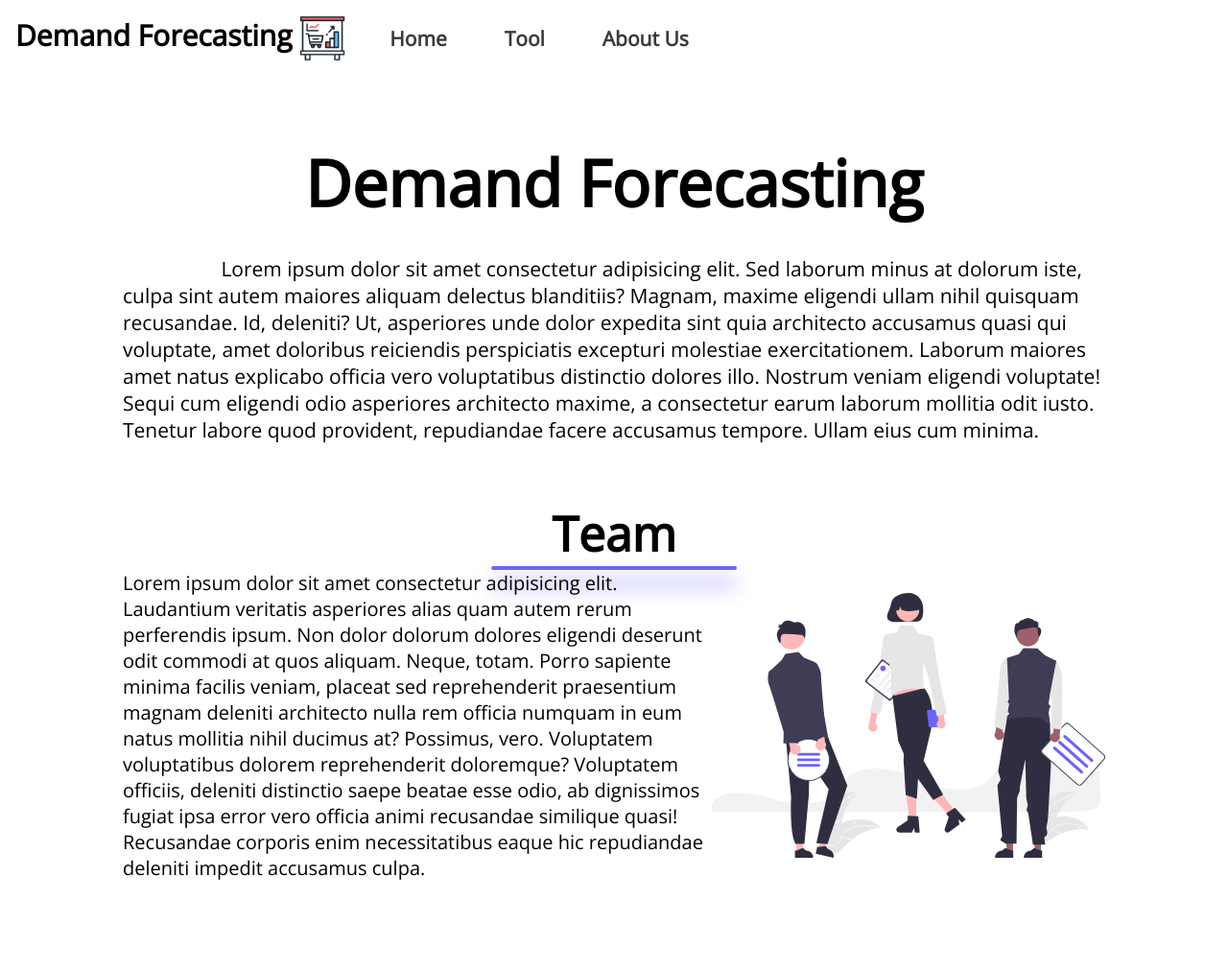
After one commit to RajatDodwadkar/DemandForecasting, a Python web app: template templates/about-us.html in a window 1280 px wide. The commit adds this page. Shown: the whole page at 96% size. Run offline with Jinja, Linux system fonts and the light colour scheme; the template is opened without the code that fills it, so the values that code supplies are empty.

Commit message:
Completed initial front end
Signed-off-by: OmAxiani0 <aximaniom@gmail.com>

```diff
--- /dev/null
+++ b/static/css/about-us-style.css
@@ -0,0 +1,42 @@
+#abt-sec {
+  /* width: 90%; */
+  margin: 64px 128px;
+}
+
+#underscore {
+  background: #6c63ff;
+  box-shadow: 0px 16px 20px 0px #6c63ff;
+}
+
+#hero-section {
+  display: flex;
+  flex-direction: column;
+  justify-content: center;
+  align-items: center;
+}
+
+#hero-section p {
+  margin: 30px 0;
+  text-indent: 10%;
+  font-size: 21px;
+}
+
+#team-sec {
+  display: flex;
+  flex-direction: column;
+  justify-content: center;
+  align-items: center;
+  margin: 30px 0;
+}
+
+#team-content {
+  display: flex;
+  flex-direction: row;
+  justify-content: space-evenly;
+  align-items: center;
+  font-size: 20px;
+}
+
+#team-img {
+  width: 40%;
+}
--- a/static/css/auth/login-style.css
+++ b/static/css/auth/login-style.css
@@ -27,8 +27,7 @@ body {
 
 #login-form input {
   outline: none;
-  border: none; /*1px solid gray;*/
-  /* border-radius: 8px; */
+  border: none;
   border-bottom: 1px solid gray;
   margin-bottom: 40px;
   padding: 8px;
--- a/static/css/main.css
+++ b/static/css/main.css
@@ -17,6 +17,49 @@
   align-items: center;
   justify-content: center;
 }
+
+/** Navbar Styling */
+
+#navbar {
+  display: flex;
+  flex-direction: row;
+  justify-content: space-between;
+}
+
+#navbar ul {
+  list-style: none;
+}
+
+#title {
+  font-size: 30px;
+  margin: 16px;
+  font-weight: 600;
+  display: inline-flex;
+  user-select: none;
+}
+
+#nav-link-list {
+  display: flex;
+  flex-direction: row;
+  align-items: center;
+}
+
+#nav-links {
+  display: flex;
+  flex-direction: row;
+}
+
+#nav-links li a {
+  margin: 10px 30px;
+}
+
+.nav-item a {
+  font-size: 21px;
+  font-weight: 600;
+  color: #3a3a3a;
+  text-decoration: none;
+}
+
 
 body {
   font-size: 16px;
--- /dev/null
+++ b/templates/about-us.html
@@ -0,0 +1,72 @@
+<!DOCTYPE html>
+<html lang="en">
+  <head>
+    <meta charset="UTF-8" />
+    <meta http-equiv="X-UA-Compatible" content="IE=edge" />
+    <meta name="viewport" content="width=device-width, initial-scale=1.0" />
+    <link
+      rel="shortcut icon"
+      href="../static/images/favicon.png"
+      type="image/x-icon"
+    />
+    <link rel="stylesheet" href="../static/css/main.css" />
+    <link rel="stylesheet" href="../static/css/about-us-style.css" />
+    <title>About Us - Demand Forecasting</title>
+  </head>
+  <body>
+    <nav id="navbar">
+      <ul id="nav-link-list">
+        <div id="title" class="nav-item">
+          Demand Forecasting&nbsp;
+          <img src="../static/images/demand.png" height="48" />
+        </div>
+        <div id="nav-links">
+          <li id="home" class="nav-item"><a href="index.html">Home</a></li>
+          <li id="tools" class="nav-item"><a href="tools.html">Tool</a></li>
+          <li id="about-us" class="nav-item"><a href="about-us.html">About Us</a></li>
+        </div>
+      </ul>
+    </nav>
+    <main class="container">
+      <div id="abt-sec">
+        <div id="hero-section">
+          <h1 id="hero-title">Demand Forecasting</h1>
+          <p>
+            Lorem ipsum dolor sit amet consectetur adipisicing elit. Sed laborum
+            minus at dolorum iste, culpa sint autem maiores aliquam delectus
+            blanditiis? Magnam, maxime eligendi ullam nihil quisquam recusandae.
+            Id, deleniti? Ut, asperiores unde dolor expedita sint quia
+            architecto accusamus quasi qui voluptate, amet doloribus reiciendis
+            perspiciatis excepturi molestiae exercitationem. Laborum maiores
+            amet natus explicabo officia vero voluptatibus distinctio dolores
+            illo. Nostrum veniam eligendi voluptate! Sequi cum eligendi odio
+            asperiores architecto maxime, a consectetur earum laborum mollitia
+            odit iusto. Tenetur labore quod provident, repudiandae facere
+            accusamus tempore. Ullam eius cum minima.
+          </p>
+        </div>
+        <div id="team-sec">
+          <h2 id="team-title">Team</h2>
+          <hr id="underscore" class="header-underscore" >
+          <div id="team-content">
+            <p id="team-desc">
+              Lorem ipsum dolor sit amet consectetur adipisicing elit.
+              Laudantium veritatis asperiores alias quam autem rerum perferendis
+              ipsum. Non dolor dolorum dolores eligendi deserunt odit commodi at
+              quos aliquam. Neque, totam. Porro sapiente minima facilis veniam,
+              placeat sed reprehenderit praesentium magnam deleniti architecto
+              nulla rem officia numquam in eum natus mollitia nihil ducimus at?
+              Possimus, vero. Voluptatem voluptatibus dolorem reprehenderit
+              doloremque? Voluptatem officiis, deleniti distinctio saepe beatae
+              esse odio, ab dignissimos fugiat ipsa error vero officia animi
+              recusandae similique quasi! Recusandae corporis enim
+              necessitatibus eaque hic repudiandae deleniti impedit accusamus
+              culpa.
+            </p>
+            <img id="team-img" src="../static/images/about-us.svg" alt="about-us-image" />
+          </div>
+        </div>
+      </div>
+    </main>
+  </body>
+</html>
--- a/templates/index.html
+++ b/templates/index.html
@@ -22,9 +22,9 @@
           <img src="../static/images/demand.png" height="48" />
         </div>
         <div id="nav-links">
-          <li id="home" class="nav-item"><a href="#">Home</a></li>
-          <li id="tools" class="nav-item"><a href="">Tool</a></li>
-          <li id="about-us" class="nav-item"><a href="">About Us</a></li>
+          <li id="home" class="nav-item"><a href="index.html">Home</a></li>
+          <li id="tools" class="nav-item"><a href="tools.html">Tool</a></li>
+          <li id="about-us" class="nav-item"><a href="about-us.html">About Us</a></li>
         </div>
       </ul>
     </nav>
```
Also changed, not shown: static/css/index-style.css (+0 -40 lines), static/css/tools-style.css (added, +55 -0 lines), templates/tools.html (added, +59 -0 lines), static/images/about-us.svg (added), static/images/tools.jpg (added).
